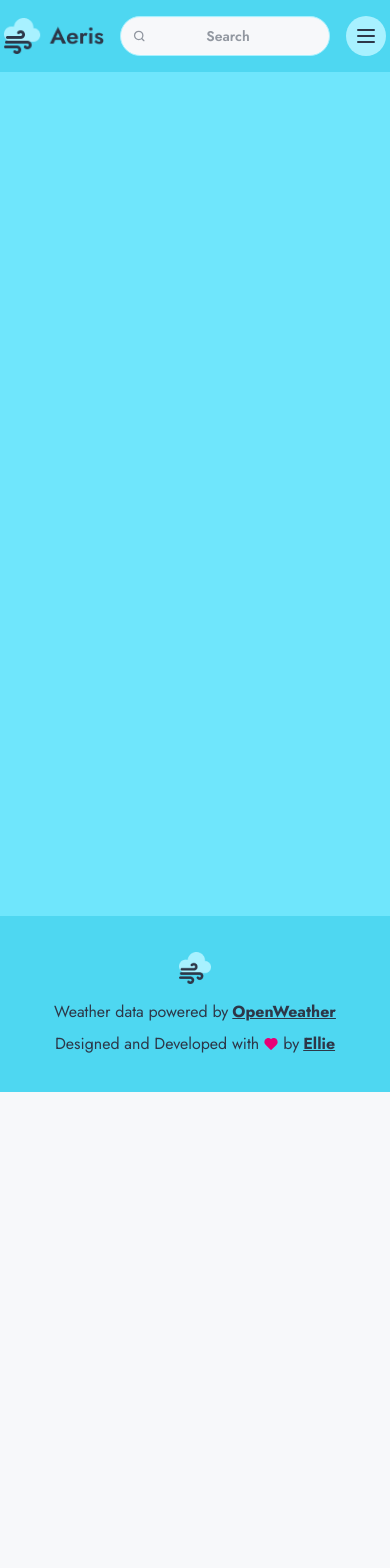
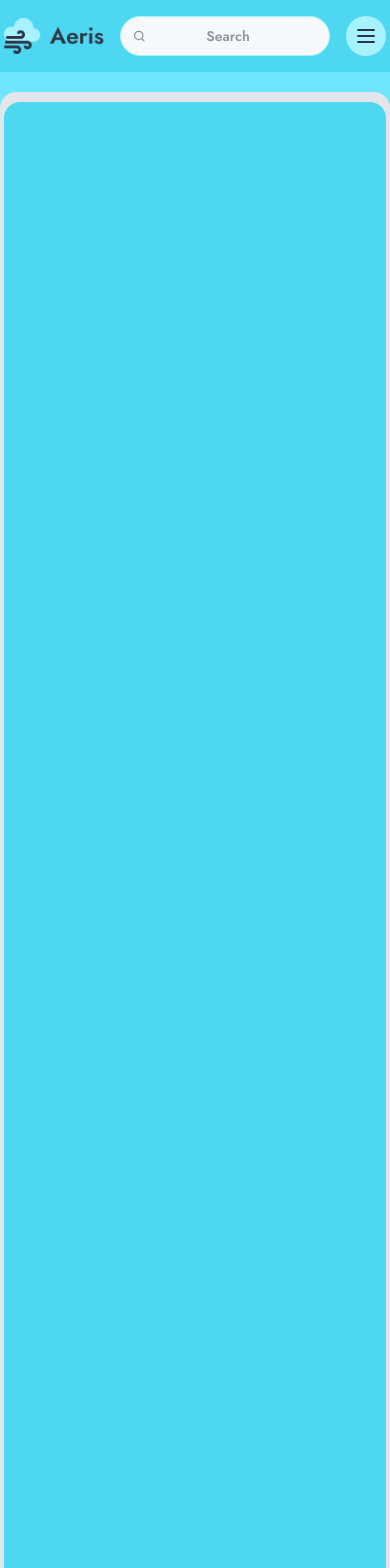
Before and after one commit to ElyRiven/aeris-weather-web, an Angular app: page / in a window 390 px wide. Shown: the top 1568 px of the page. Before the commit the page ends 1092 px from the top, so only its background shows below. Built offline with nearby package versions, Linux system fonts and the light colour scheme.

Commit message:
Adding main content container and responsive design to it. Fixing footer text in mobile

```diff
--- a/src/app/web-front/components/front-footer/front-footer.component.html
+++ b/src/app/web-front/components/front-footer/front-footer.component.html
@@ -1,6 +1,6 @@
 <footer class="w-full h-fit py-9 bg-primary font-jost text-primary-content">
   <div
-    class="w-75 sm:w-fit flex flex-col sm:flex-row gap-4 sm:gap-8 mx-auto items-center justify-center transition-all"
+    class="w-fit flex flex-col sm:flex-row gap-4 sm:gap-8 mx-auto items-center justify-center transition-all"
   >
     <img
       class="aspect-square size-8 sm:size-[50px]"
@@ -8,7 +8,7 @@
       alt="Aeris Icon"
     />
     <div class="flex flex-col gap-2 sm:gap-0">
-      <p class="flex items-center justify-center gap-1 flex-wrap">
+      <p class="flex flex-wrap items-center justify-center gap-1 text-center">
         Weather data powered by
         <a
           href="https://openweathermap.org/"
@@ -18,7 +18,7 @@
           OpenWeather
         </a>
       </p>
-      <p class="flex items-center justify-center gap-1 flex-wrap">
+      <p class="flex flex-wrap items-center justify-center gap-1 text-center">
         Designed and Developed with
         <svg
           xmlns="http://www.w3.org/2000/svg"
--- a/src/app/web-front/components/front-navbar/front-navbar.component.html
+++ b/src/app/web-front/components/front-navbar/front-navbar.component.html
@@ -1,6 +1,6 @@
 <header class="w-full h-fit bg-primary py-4 font-jost font-semibold">
   <nav
-    class="md:w-180 lg:w-250 xl:w-310 flex flex-row gap-4 items-center mx-1 md:mx-auto md:transition-all"
+    class="md:w-180 lg:w-250 xl:w-310 flex flex-row gap-4 items-center mx-1 md:mx-auto transition-all"
   >
     <!-- TABLET/DESKTOP NAVBAR START -->
     <a href="">
--- a/src/app/web-front/layouts/web-front-layout/web-front-layout.component.html
+++ b/src/app/web-front/layouts/web-front-layout/web-front-layout.component.html
@@ -1,5 +1,11 @@
 <front-navbar />
 
-<main class="w-full h-screen bg-secondary"></main>
+<main class="w-full h-fit py-5 sm:py-[50px] bg-secondary transition-all">
+  <div
+    class="md:w-180 lg:w-250 xl:w-310 h-500 py-[10px] sm:py-[30px] px-1 sm:px-[50px] mx-auto bg-base-300 rounded-box transition-all"
+  >
+    <div class="w-full h-full rounded-box bg-primary"></div>
+  </div>
+</main>
 
 <front-footer />
```
